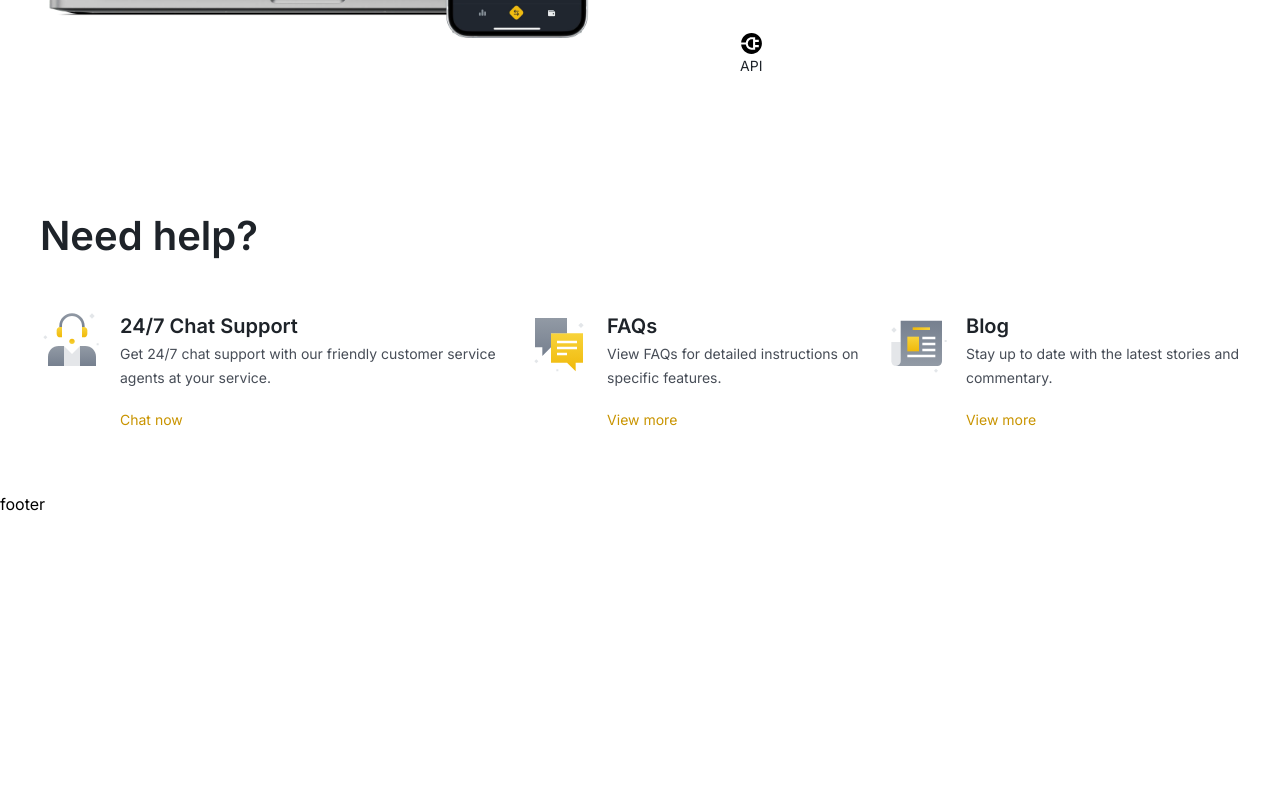
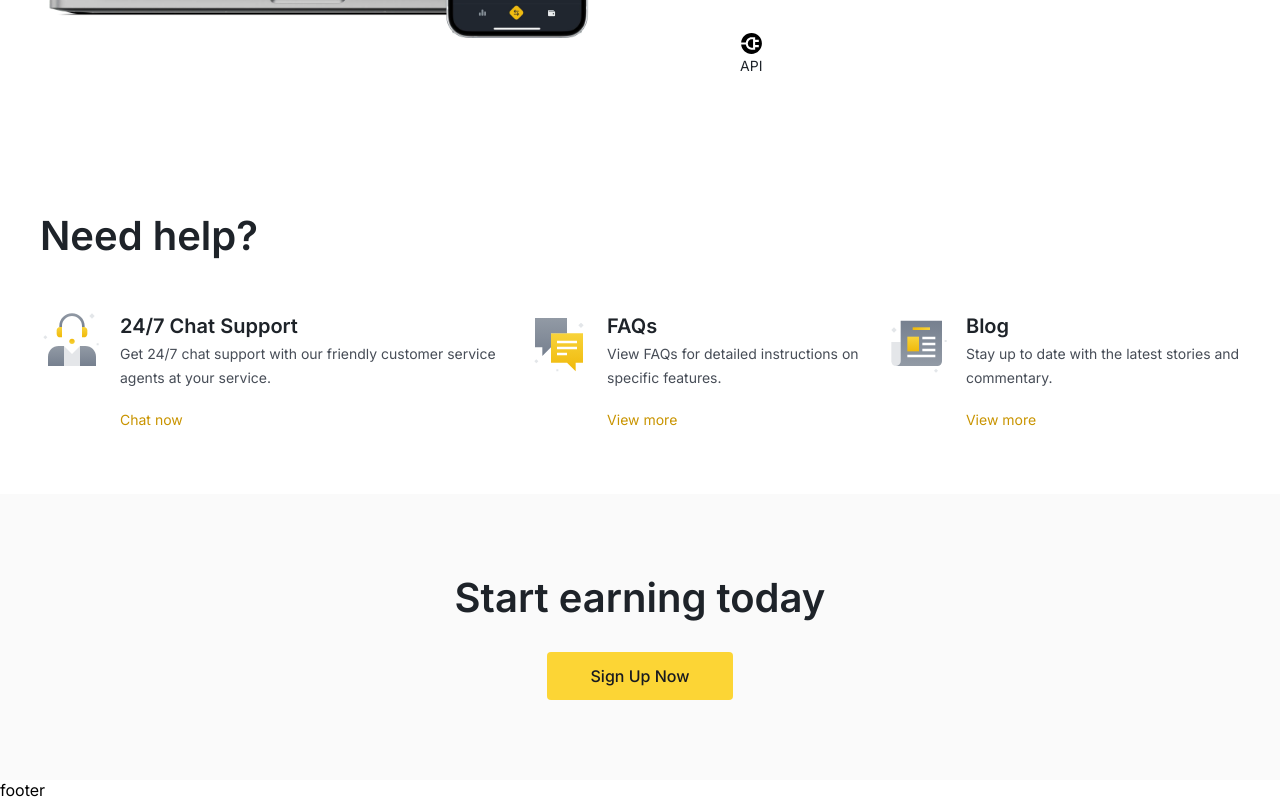
Before and after one commit to umitunver/binance-clone, a Next.js app: page / in a window 1280 px wide. Shown: the part 5992-6792 px from the top of the page. Before the commit the page ends 6506 px from the top, so only its background shows below. Built offline with nearby package versions, Linux system fonts and the light colour scheme.

Commit message:
sign up now area created

```diff
--- a/src/app/page.tsx
+++ b/src/app/page.tsx
@@ -1,6 +1,6 @@
 import { AppLayout, Container } from '@/components'
 import styles from './page.module.css'
-import { CryptoExchange, DownloadSelects, EasySteps, ExploreEndless, Hero, HomeFeed, NeedHelp, PopularCryptocurrencies, TokenRewards } from '@/views'
+import { CryptoExchange, DownloadSelects, EasySteps, ExploreEndless, Hero, HomeFeed, NeedHelp, PopularCryptocurrencies, StartEarning, TokenRewards } from '@/views'
 import HomeSlider from '@/views/homeSlider'
 
 export default function Home() {
@@ -16,6 +16,7 @@ export default function Home() {
       <CryptoExchange />
       <DownloadSelects />
       <NeedHelp />
+      <StartEarning />
     </AppLayout>
   )
 }
--- a/src/views/index.ts
+++ b/src/views/index.ts
@@ -8,3 +8,4 @@ export { default as ExploreEndless } from './exploreEndless'
 export { default as CryptoExchange } from './cryptoExchange'
 export { default as DownloadSelects } from './downloadSelects'
 export { default as NeedHelp } from './needHelp'
+export { default as StartEarning } from './startEarning'
--- /dev/null
+++ b/src/views/startEarning/index.module.scss
@@ -0,0 +1,20 @@
+.contain {
+  padding: 80px 0px;
+  background-color: #FAFAFA;
+
+  .inner {
+    display: flex;
+    align-items: center;
+    flex-direction: column;
+    justify-content: center;
+    text-align: center;
+
+    .title {
+      font-weight: 600;
+      font-size: 40px;
+      line-height: 48px;
+      color: #1E2329;
+      text-align: center;
+    }
+  }
+}
--- /dev/null
+++ b/src/views/startEarning/index.tsx
@@ -0,0 +1,15 @@
+import { Button, Container } from '@/components'
+import styles from './index.module.scss'
+
+export default function StartEarning() {
+  return (
+    <div className={styles.contain}>
+      <Container>
+        <div className={styles.inner}>
+          <h3 className={styles.title}>Start earning today</h3>
+          <Button title='Sign Up Now' variant='primary' mt={30} />
+        </div>
+      </Container>
+    </div>
+  )
+}
```
